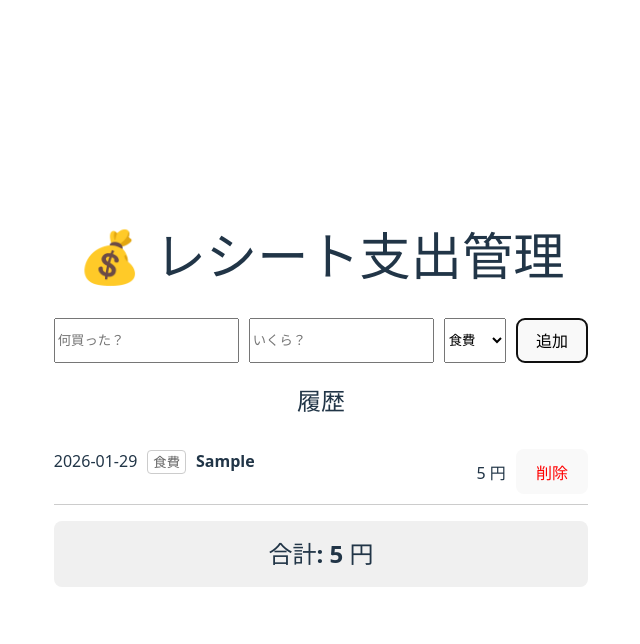
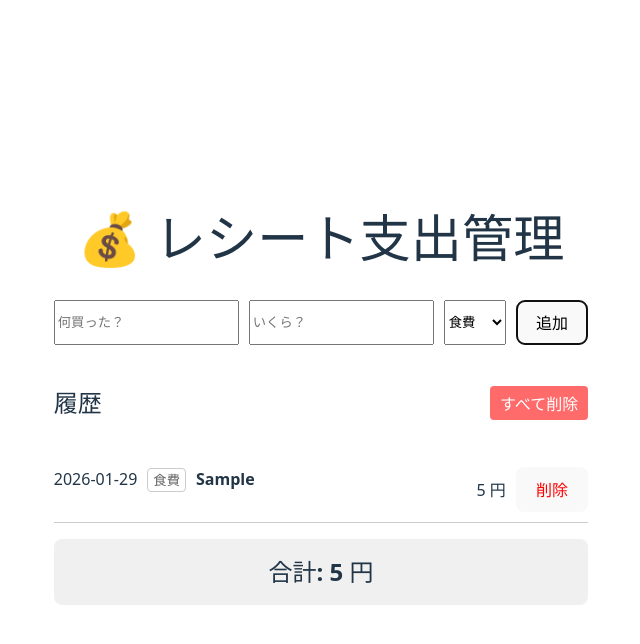
Before and after one commit to 2422041/receipt-app, a React (Vite) app in the folder frontend/: page / in a window 1280 px wide. Both pictures are taken after typing "Sample", "5" into the empty fields and a click on the button "追加". Shown: the top 644 px of the page, without its empty margins (319-959 px from the left). Built offline with nearby package versions, Linux system fonts and the light colour scheme.

Commit message:
feat: リスト内のすべての支出をクリアするボタンを追加

```diff
--- a/frontend/src/App.tsx
+++ b/frontend/src/App.tsx
@@ -38,6 +38,13 @@ function App() {
     setExpenses(updatedExpenses)
   }
 
+  // 🧹 すべての支出を削除する関数
+  const clearAllExpenses = () => {
+    if (window.confirm('本当にすべての支出を削除しますか？')) {
+      setExpenses([])
+    }
+  }
+
   const totalAmount = expenses.reduce((sum, item) => sum + item.amount, 0)
 
   return (
@@ -69,7 +76,14 @@ function App() {
 
       {/* 表示リスト */}
       <div className="list-section">
-        <h2>履歴</h2>
+        <div style={{ display: 'flex', justifyContent: 'space-between', alignItems: 'center', marginBottom: '10px' }}>
+          <h2>履歴</h2>
+          {expenses.length > 0 && (
+            <button onClick={clearAllExpenses} style={{ backgroundColor: '#ff6b6b', color: 'white', border: 'none', padding: '5px 10px', borderRadius: '4px', cursor: 'pointer' }}>
+              すべて削除
+            </button>
+          )}
+        </div>
         {expenses.length === 0 ? (
           <p>データがありません</p>
         ) : (
```
